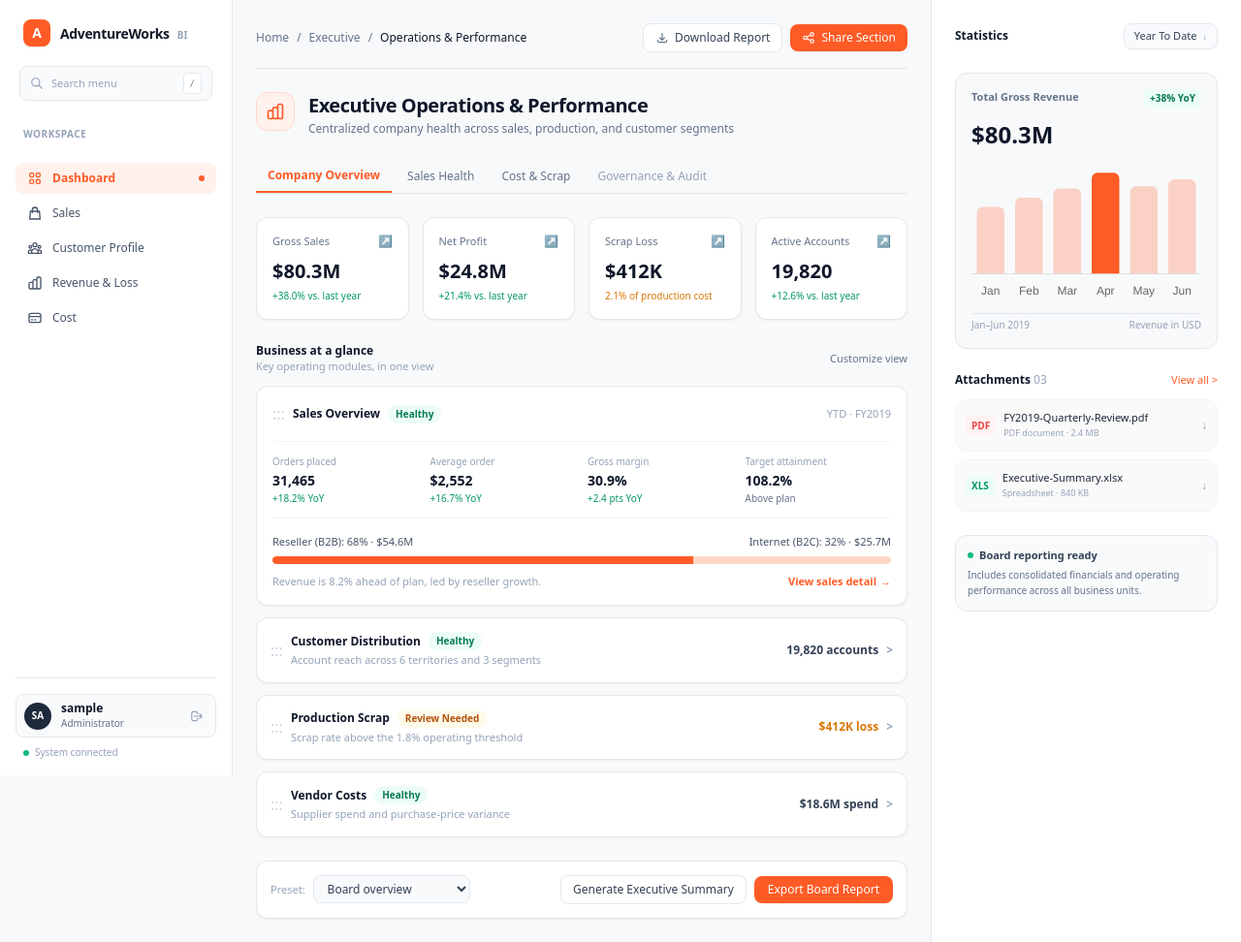
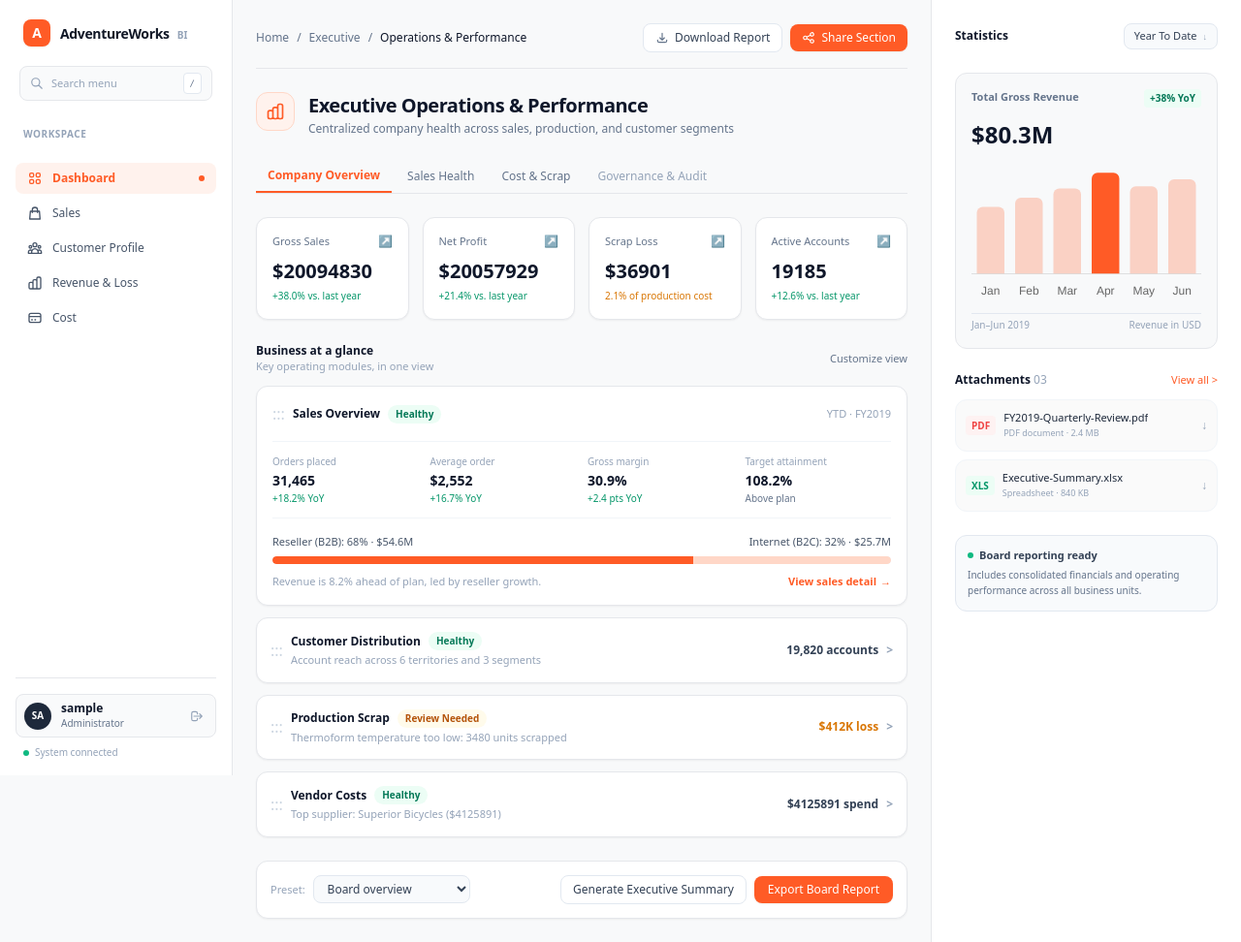
Before and after one commit to mystiiii/DATAOPT-FINALS, a Django app: page / in a window 1280 px wide. Shown: the whole page at 97% size. Run offline with Django 5.2, Linux system fonts and the light colour scheme; a user stored in the database is signed in; tables that the repository leaves empty hold one stand-in row (values such as "Sample post"); some libraries are stand-ins or nearby versions.

Commit message:
fix: bind dynamic context to dashboard and module templates and add filter_param to presets

```diff
--- a/reports/views.py
+++ b/reports/views.py
@@ -9,11 +9,19 @@ from .services import sales_service, customer_service, revenue_loss_service, cos
 @login_required
 def dashboard_view(request):
     profile = getattr(request.user, 'profile', None)
+    scrap_list = revenue_loss_service.get_production_scrap_loss() or []
+    vendor_list = cost_service.get_vendor_purchasing_spend(1) or []
+    customer_types = customer_service.get_customer_type_breakdown() or []
+    revenue_data = revenue_loss_service.get_revenue_and_loss_by_year() or []
+
     context = {
         'role': profile.role if profile else 'Employee',
         'sales_preview': sales_service.get_sales_by_category_and_year()[:4],
         'top_customers': customer_service.get_top_customers(5),
-        'revenue_summary': revenue_loss_service.get_revenue_and_loss_by_year()[-1] if revenue_loss_service.get_revenue_and_loss_by_year() else {},
+        'revenue_summary': revenue_data[-1] if revenue_data else {},
+        'scrap_preview': scrap_list[0] if scrap_list else {},
+        'vendor_preview': vendor_list[0] if vendor_list else {},
+        'customer_types': customer_types,
         'data_issues': DataQualityLog.objects.all()[:3],
     }
     return render(request, 'reports/dashboard.html', context)
--- a/templates/reports/cost.html
+++ b/templates/reports/cost.html
@@ -49,6 +49,7 @@
         <form method="post" action="{% url 'save_preset' %}" class="flex items-center space-x-2 w-full md:w-auto">
             {% csrf_token %}
             <input type="hidden" name="module" value="cost">
+            <input type="hidden" name="filter_param" value="all">
             <input type="text" name="name" placeholder="Save margin analysis preset..." required
                 class="px-3 py-1.5 border border-slate-200 rounded-lg text-xs w-60 bg-slate-50 focus:outline-none focus:ring-1 focus:ring-coral">
             <button type="submit" class="bg-slate-800 hover:bg-slate-900 text-white text-xs px-3 py-1.5 rounded-lg transition font-medium">
--- a/templates/reports/dashboard.html
+++ b/templates/reports/dashboard.html
@@ -59,7 +59,9 @@
                 <span class="text-[11px] font-medium text-slate-500">Gross Sales</span>
                 <span class="text-slate-400 text-xs">&nearr;</span>
             </div>
-            <div class="text-xl font-bold text-slate-900 mt-2">$80.3M</div>
+            <div class="text-xl font-bold text-slate-900 mt-2">
+                {% if revenue_summary.GrossAmount %}${{ revenue_summary.GrossAmount|floatformat:0 }}{% else %}$80.3M{% endif %}
+            </div>
             <div class="text-[10px] text-emerald-600 font-medium mt-1">+38.0% vs. last year</div>
         </div>
 
@@ -68,7 +70,9 @@
                 <span class="text-[11px] font-medium text-slate-500">Net Profit</span>
                 <span class="text-slate-400 text-xs">&nearr;</span>
             </div>
-            <div class="text-xl font-bold text-slate-900 mt-2">$24.8M</div>
+            <div class="text-xl font-bold text-slate-900 mt-2">
+                {% if revenue_summary.NetRevenue %}${{ revenue_summary.NetRevenue|floatformat:0 }}{% else %}$24.8M{% endif %}
+            </div>
             <div class="text-[10px] text-emerald-600 font-medium mt-1">+21.4% vs. last year</div>
         </div>
 
@@ -77,7 +81,9 @@
                 <span class="text-[11px] font-medium text-slate-500">Scrap Loss</span>
                 <span class="text-slate-400 text-xs">&nearr;</span>
             </div>
-            <div class="text-xl font-bold text-slate-900 mt-2">$412K</div>
+            <div class="text-xl font-bold text-slate-900 mt-2">
+                {% if revenue_summary.DiscountLoss %}${{ revenue_summary.DiscountLoss|floatformat:0 }}{% else %}$412K{% endif %}
+            </div>
             <div class="text-[10px] text-amber-600 font-medium mt-1">2.1% of production cost</div>
         </div>
 
@@ -86,7 +92,9 @@
                 <span class="text-[11px] font-medium text-slate-500">Active Accounts</span>
                 <span class="text-slate-400 text-xs">&nearr;</span>
             </div>
-            <div class="text-xl font-bold text-slate-900 mt-2">19,820</div>
+            <div class="text-xl font-bold text-slate-900 mt-2">
+                {% if customer_types %}{{ customer_types.0.TotalCustomers|add:customer_types.1.TotalCustomers }}{% else %}19,820{% endif %}
+            </div>
             <div class="text-[10px] text-emerald-600 font-medium mt-1">+12.6% vs. last year</div>
         </div>
     </div>
@@ -184,7 +192,9 @@
                         <span class="text-xs font-bold text-slate-900 group-hover:text-coral transition">Production Scrap</span>
                         <span class="px-2 py-0.5 rounded-full text-[10px] font-semibold bg-amber-50 text-amber-700">Review Needed</span>
                     </div>
-                    <p class="text-[11px] text-slate-400 mt-0.5">Scrap rate above the 1.8% operating threshold</p>
+                    <p class="text-[11px] text-slate-400 mt-0.5">
+                        {% if scrap_preview.ScrapReason %}{{ scrap_preview.ScrapReason }}: {{ scrap_preview.TotalScrappedQty }} units scrapped{% else %}Scrap rate above the 1.8% operating threshold{% endif %}
+                    </p>
                 </div>
             </div>
             <div class="flex items-center space-x-2 text-xs font-semibold text-amber-600">
@@ -204,11 +214,13 @@
                         <span class="text-xs font-bold text-slate-900 group-hover:text-coral transition">Vendor Costs</span>
                         <span class="px-2 py-0.5 rounded-full text-[10px] font-semibold bg-emerald-50 text-emerald-700">Healthy</span>
                     </div>
-                    <p class="text-[11px] text-slate-400 mt-0.5">Supplier spend and purchase-price variance</p>
+                    <p class="text-[11px] text-slate-400 mt-0.5">
+                        {% if vendor_preview.VendorName %}Top supplier: {{ vendor_preview.VendorName }} (${{ vendor_preview.TotalSpent|floatformat:0 }}){% else %}Supplier spend and purchase-price variance{% endif %}
+                    </p>
                 </div>
             </div>
             <div class="flex items-center space-x-2 text-xs font-semibold text-slate-700">
-                <span>$18.6M spend</span>
+                <span>{% if vendor_preview.TotalSpent %}${{ vendor_preview.TotalSpent|floatformat:0 }}{% else %}$18.6M{% endif %} spend</span>
                 <span class="text-slate-400">&gt;</span>
             </div>
         </a>
--- a/templates/reports/revenue_loss.html
+++ b/templates/reports/revenue_loss.html
@@ -49,6 +49,7 @@
         <form method="post" action="{% url 'save_preset' %}" class="flex items-center space-x-2 w-full md:w-auto">
             {% csrf_token %}
             <input type="hidden" name="module" value="revenue_loss">
+            <input type="hidden" name="filter_param" value="all">
             <input type="text" name="name" placeholder="Save loss audit preset..." required
                 class="px-3 py-1.5 border border-slate-200 rounded-lg text-xs w-60 bg-slate-50 focus:outline-none focus:ring-1 focus:ring-coral">
             <button type="submit" class="bg-slate-800 hover:bg-slate-900 text-white text-xs px-3 py-1.5 rounded-lg transition font-medium">
--- a/templates/reports/sales.html
+++ b/templates/reports/sales.html
@@ -49,6 +49,7 @@
         <form method="post" action="{% url 'save_preset' %}" class="flex items-center space-x-2 w-full md:w-auto">
             {% csrf_token %}
             <input type="hidden" name="module" value="sales">
+            <input type="hidden" name="filter_param" value="all">
             <input type="text" name="name" placeholder="Save current filter preset..." required
                 class="px-3 py-1.5 border border-slate-200 rounded-lg text-xs w-60 bg-slate-50 focus:outline-none focus:ring-1 focus:ring-coral">
             <button type="submit" class="bg-slate-800 hover:bg-slate-900 text-white text-xs px-3 py-1.5 rounded-lg transition font-medium">
```
Also changed, not shown: templates/reports/customers.html (+17 -6 lines).
